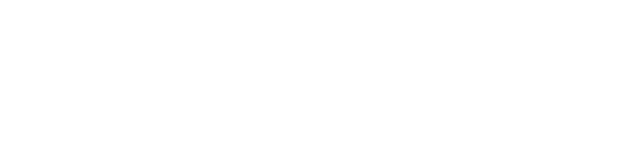
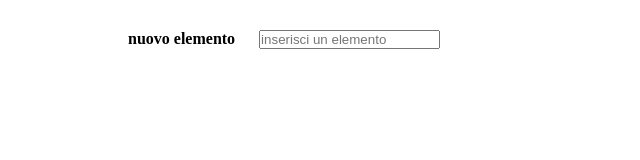
Before and after one commit to maregaale/js-todo-clone, a plain HTML site: page index.html in a window 1280 px wide. Shown: the whole page, without its empty margins (0-640 px from the left). Drawn offline with nearby package versions, Linux system fonts and the light colour scheme.

Commit message:
inserito contenitore e campo di input con stile

```diff
--- a/css/style.css
+++ b/css/style.css
@@ -7,3 +7,20 @@
 .template {
   display: none;
 }
+
+.wrapper {
+  width: 80%;
+  margin: 30px auto;
+}
+
+label {
+  font-weight: bold;
+}
+
+#list_element {
+  margin-left: 20px;
+}
+
+ul {
+  list-style: none;
+}
--- a/index.html
+++ b/index.html
@@ -17,16 +17,24 @@
     <link rel="stylesheet" href="css/style.css">
   </head>
   <body>
+    <div class="wrapper">
+      <!-- campo input -->
+      <label for="list_element"> nuovo elemento
+        <input id="list_element" type="text" name="elemento" placeholder="inserisci un elemento">
+      </label>
+      <!-- /campo input -->
 
-    <!-- lista -->
-    <ul class="todo_list">
-      <li class="todo_list_item"></li>
-    </ul>
-    <!-- /lista -->
+      <!-- lista -->
+      <ul class="todo_list">
+        <li class="todo_list_item"></li>
+      </ul>
+      <!-- /lista -->
+    </div>
+
 
     <!-- template -->
     <div class="template">
-
+      <li class="todo_list_item"></li>
     </div>
     <!-- /template -->
 
```
